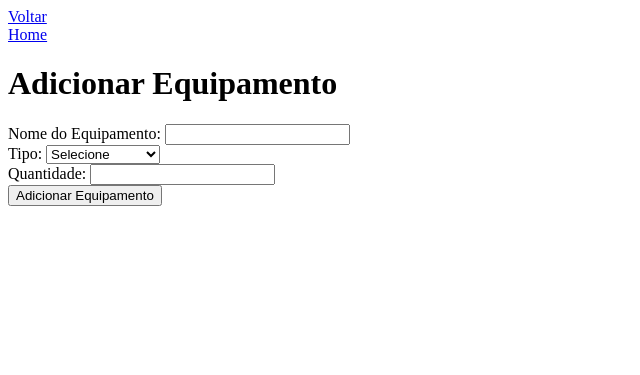
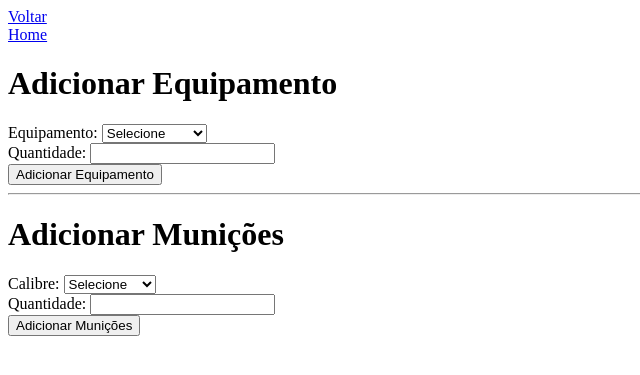
Before and after one commit to jorgeiffar/TCC_Quartelaria, a PHP site: page /addEquipamento.php in a window 1280 px wide. Shown: the top 375 px of the page, without its empty margins (0-640 px from the left). Run offline with PHP 8.4, Linux system fonts and the light colour scheme.

Commit message:
Atualização cadastro de equip
Reformulei o método de cadastro de equipamentos e munições(tmb é equipamento), agora o tipo é enviado junto com o equipamento, evitando mal uso/erro humano e a confusão de ter varios equipamentos chamados (munição/munições), agora o nome da munião é o calibre e o tipo é padronizado "Municao"

```diff
--- a/addEquipamento.php
+++ b/addEquipamento.php
@@ -12,30 +12,35 @@
     <a href="homeQuarteleiro.php">Home</a>
     <h1>Adicionar Equipamento</h1>
     <form action="inserirEquipamento.php" method="post">
-        Nome do Equipamento: <input type="text" name="nomeEquip"><br>
-        Tipo: <select name="tipoEquip"><br>
+        Equipamento: <select name="equipamento"><br>
             <option value="">Selecione</option>
-            <optgroup label="Munições">
-                <option value="7,62x51mm">7,62x51mm</option>
-                <option value="5,56x45mm">5,56 x 45mm</option>
-                <option value="9mm">9mm</option>
-                <option value="12GA">12GA</option>
-                <option value="Spark">Spark</option>
-            </optgroup>
-            <hr>
             <optgroup label="Operação de Controle de Distúrbios">
-                <option value="Escudo">Escudo</option>
-                <option value="Capacete">Capacete</option>
-                <option value="Bastao">Bastão</option>
+                <option value="Disturbios|Escudo">Escudo</option>
+                <option value="Disturbios|Capacete">Capacete</option>
+                <option value="Disturbios|Bastao">Bastão</option>
             </optgroup>
             <hr>
             <optgroup label="Outros">
-                <option value="Carregador">Carregador</option>
-                <option value="Bandoleira">Bandoleira</option>
+                <option value="Outros|Carregador">Carregador</option>
+                <option value="Outros|Bandoleira">Bandoleira</option>
             </optgroup>
         </select><br>
         Quantidade: <input type="number" name="quantidadeEquip"><br>
         <input type="submit" value="Adicionar Equipamento">
+    </form>
+<hr>
+    <h1>Adicionar Munições</h1>
+     <form action="inserirEquipamento.php" method="post">
+        Calibre: <select name="equipamento">
+            <option value="">Selecione</option>
+                <option value="Municao|7,62x51mm">7,62x51mm</option>
+                <option value="Municao|5,56x45mm">5,56x45mm</option>
+                <option value="Municao|9mm">9mm</option>
+                <option value="Municao|12GA">12GA</option>
+                <option value="Municao|Spark">Spark</option>
+        </select><br>
+        Quantidade: <input type="number" name="quantidadeEquip"><br>
+        <input type="submit" value="Adicionar Munições">
     </form>
     <?php
     if (isset($_GET['status'])) {
@@ -56,6 +61,9 @@
             if (msg) {
                 msg.style.display = 'none';
             }
+        const url = new URL(window.location);
+        url.searchParams.delete('status');
+        window.history.replaceState({}, document.title, url);
         }, 3000); // 3000 milissegundos = 3 segundos
     </script>
 </body>
--- a/inserirEquipamento.php
+++ b/inserirEquipamento.php
@@ -1,9 +1,8 @@
 <?php
 include ("conecta.php");
-$nomeEquipamento = $_POST['nomeEquip'];
-$tipoEquipamento = $_POST['tipoEquip'];
+$tipoMaisEquipamento = $_POST['equipamento'];
+list($tipoEquipamento,$nomeEquipamento) = explode("|",$tipoMaisEquipamento);
 $quantidadeEquipamento = $_POST['quantidadeEquip'];
-
 $sql = "INSERT INTO equipamentos(nome_equipamento,tipo_equipamento,quantidade_equipamento) VALUE
 (\"$nomeEquipamento\",\"$tipoEquipamento\",\"$quantidadeEquipamento\")";
 $query = mysqli_query($conexao,$sql);
--- a/processaSolicitacao.php
+++ b/processaSolicitacao.php
@@ -10,7 +10,7 @@ if (empty($_SESSION['carrinho_armamentos']) && empty($_SESSION['carrinho_equipam
 // Dados da sessão
 $operacao = $_SESSION['operacao'] ?? '';
 $data_devolucao = $_SESSION['data_devolucao_item'] ?? '';
-$id_usuario = $_SESSION['id_usuario'] ?? 1; // Substitua com o correto, se tiver controle de login
+$id_usuario = $_SESSION['id_usuario'] ?? 1;
 $armamentos = $_SESSION['carrinho_armamentos'] ?? [];
 $equipamentos = $_SESSION['carrinho_equipamentos'] ?? [];
 
```
